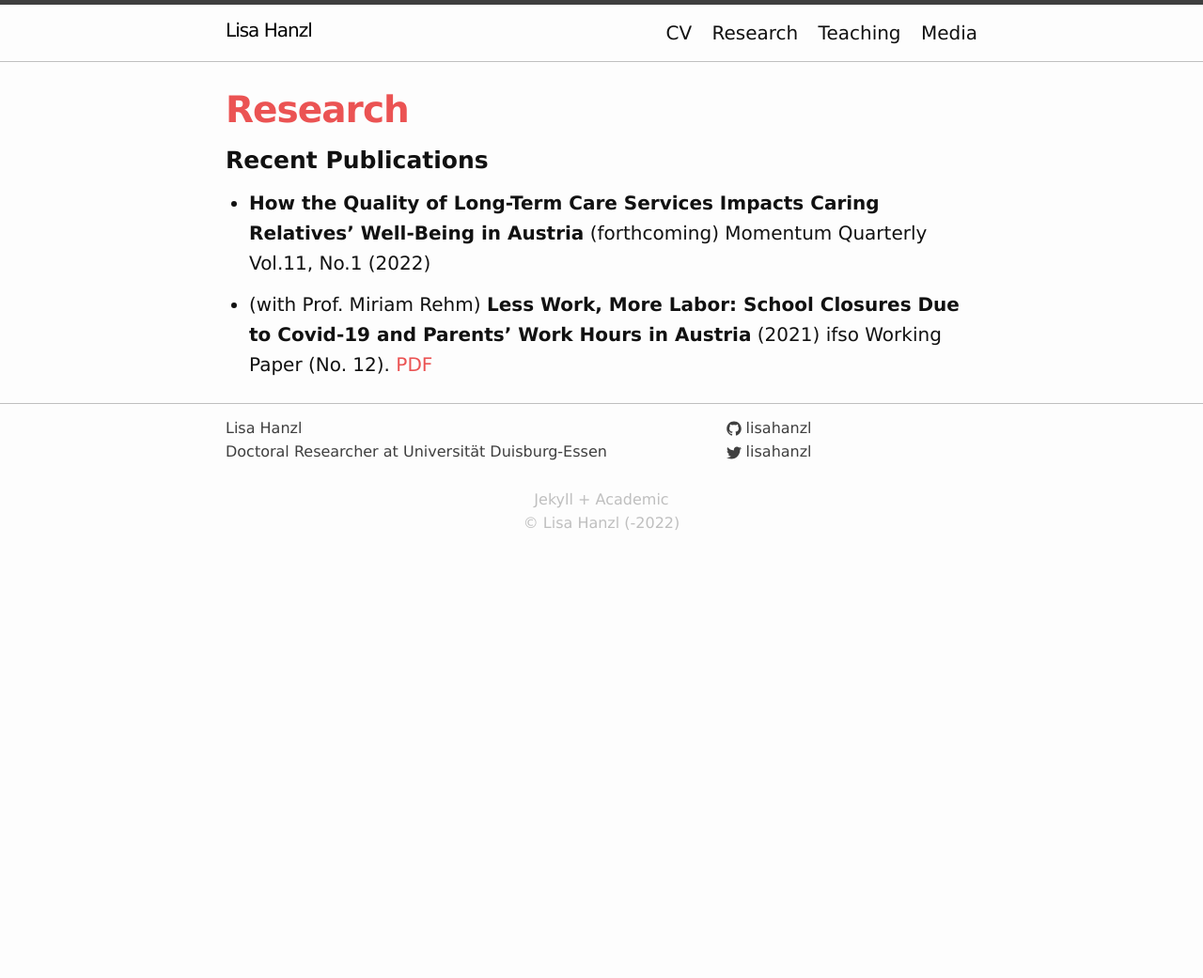
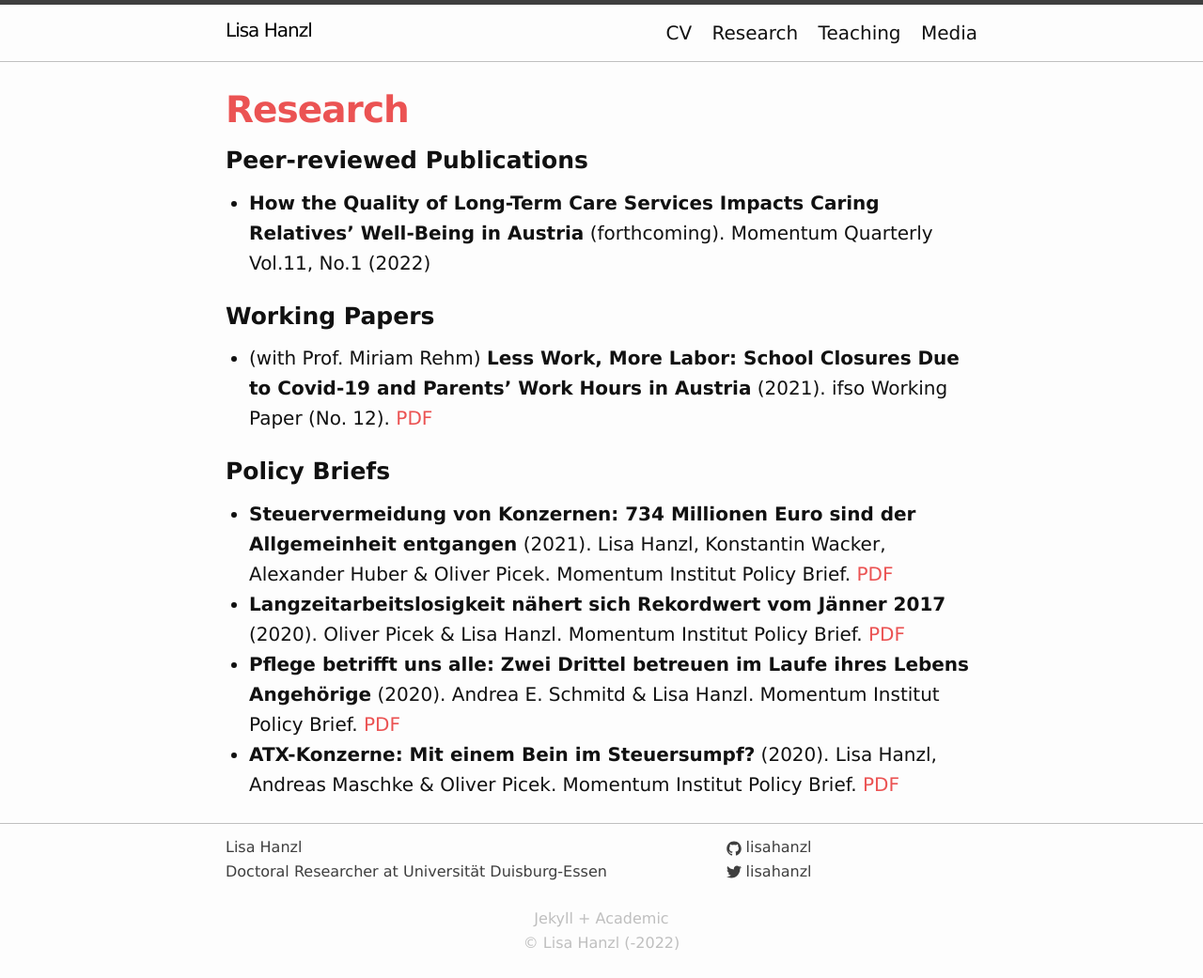
Before and after one commit to lisahanzl/lisahanzl.github.io, a Jekyll site: the page built from 01_research.md, in a window 1280 px wide. Shown: the whole page at 94% size. Built offline with Jekyll 4.4.1, drawn with Linux system fonts in a browser that asks for light colours; before the commit the page ends 900 px from its top, so only the background shows below that.

Commit message:
Add Policy Briefs

```diff
--- a/01_research.md
+++ b/01_research.md
@@ -6,9 +6,20 @@ permalink: /research/
 ---
 
 
-### Recent Publications
+### Peer-reviewed Publications
+<p> </p>
+- **How the Quality of Long-Term Care Services Impacts Caring Relatives’ Well-Being in Austria** (forthcoming). Momentum Quarterly Vol.11, No.1 (2022)
 <p> </p>
 
-- **How the Quality of Long-Term Care Services Impacts Caring Relatives’ Well-Being in Austria** (forthcoming) Momentum Quarterly Vol.11, No.1 (2022)
+### Working Papers
+<p> </p>
+- (with Prof. Miriam Rehm) **Less Work, More Labor: School Closures Due to Covid-19 and Parents' Work Hours in Austria** (2021). ifso Working Paper (No. 12). [PDF](https://www.uni-due.de/imperia/md/content/soziooekonomie/ifsowp12_hanzlrehm2021.pdf){:target="_blank"}
+<p> </p>
 
-- (with Prof. Miriam Rehm) **Less Work, More Labor: School Closures Due to Covid-19 and Parents' Work Hours in Austria** (2021) ifso Working Paper (No. 12). [PDF](https://www.uni-due.de/imperia/md/content/soziooekonomie/ifsowp12_hanzlrehm2021.pdf){:target="_blank"}
+### Policy Briefs
+<p> </p>
+- **Steuervermeidung von Konzernen: 734 Millionen Euro sind der Allgemeinheit entgangen** (2021). Lisa Hanzl, Konstantin Wacker, Alexander Huber & Oliver Picek. Momentum Institut Policy Brief. [PDF](https://www.momentum-institut.at/system/files/2021-02/moment_policybrief_ctrd.pdf){:target="_blank"}
+- **Langzeitarbeitslosigkeit nähert sich Rekordwert vom Jänner 2017** (2020). Oliver Picek & Lisa Hanzl. Momentum Institut Policy Brief. [PDF](https://www.momentum-institut.at/system/files/2021-01/pb_21.2020_1112_langzeitarbeitslosigkeit.pdf){:target="_blank"}
+- **Pflege betrifft uns alle: Zwei Drittel betreuen im Laufe ihres Lebens Angehörige** (2020). Andrea E. Schmitd & Lisa Hanzl. Momentum Institut Policy Brief. [PDF](https://www.momentum-institut.at/system/files/2020-07/200712_m_paper_pflege.pdf){:target="_blank"}
+- **ATX-Konzerne: Mit einem Bein im Steuersumpf?** (2020).  Lisa Hanzl, Andreas Maschke & Oliver Picek. Momentum Institut Policy Brief. [PDF](https://www.momentum-institut.at/system/files/2020-06/moment_policybrief_steuersenkung_20200605.pdf){:target="_blank"}
+<p> </p>
```
